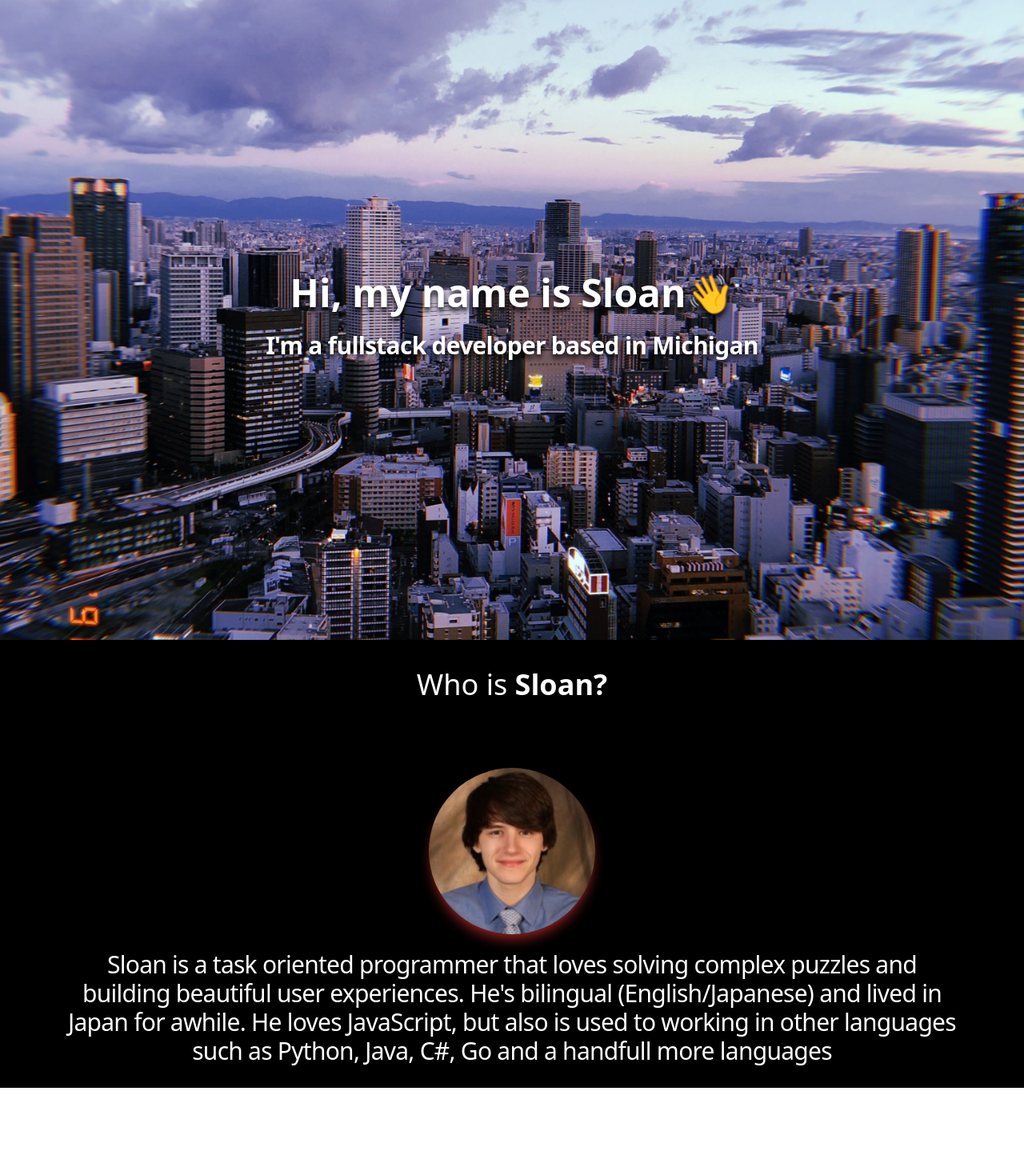
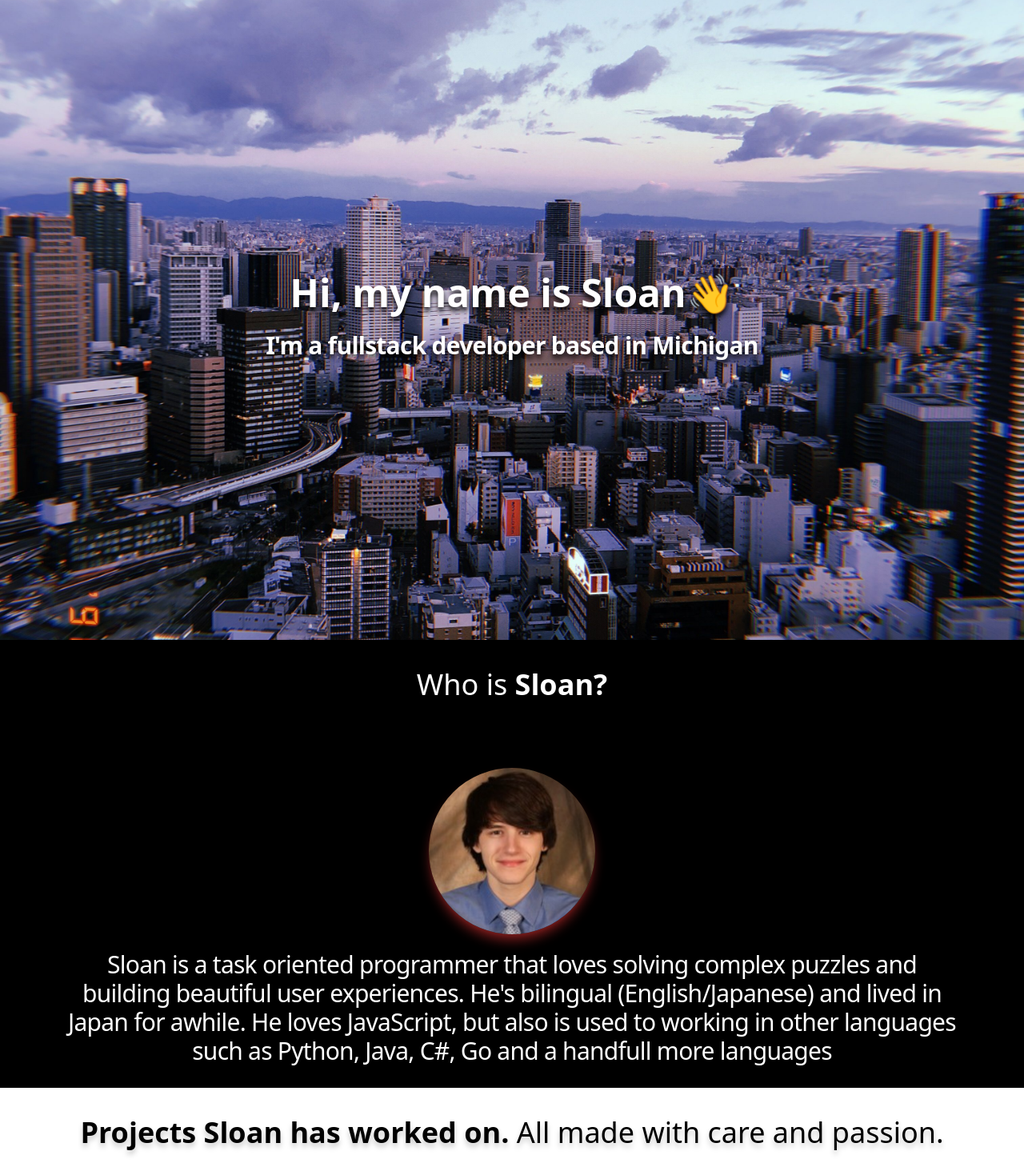
Before and after one commit to Sloansta/sloan-boyce, a React (Create React App) app in the folder portfolio/: page / in a window 1280 px wide. Shown: the top 1469 px of the page at 80% size. Before the commit the page ends 1360 px from the top, so only its background shows below. Built offline with nearby package versions, Linux system fonts and the light colour scheme.

Commit message:
attempted to fix scaling issue. added Works component (in progress)

```diff
--- a/portfolio/src/App.js
+++ b/portfolio/src/App.js
@@ -1,6 +1,7 @@
 //import Nav from './components/Nav';
 import Jumbotron from './components/Jumbotron';
 import About from './components/About';
+import Works from './components/Works';
 import './index.css'
 
 function App() {
@@ -8,6 +9,7 @@ function App() {
     <div className='smooth-scroll md:scroll-auto'>
       <Jumbotron />
       <About />
+      <Works />
     </div>
   );
 }
--- a/portfolio/src/components/Jumbotron.js
+++ b/portfolio/src/components/Jumbotron.js
@@ -4,7 +4,7 @@ const Jumbotron = () => {
     return (
         <div className="min-h-screen flex flex-col items-center justify-center p-0 m-0">
             <img
-            className="absolute w-full h-full object-cover bg-fixed"
+            className="absolute w-full h-full object-cover bg-fixed sm:scale-100"
             src={Image}
             alt="Osaka"
             />
--- /dev/null
+++ b/portfolio/src/components/Works.js
@@ -0,0 +1,13 @@
+
+const Works = () => {
+    return (
+        <div className="flex flex-col bg-white text-black">
+            <h2 className="text-4xl md:justify-start sm:justify-center text-center p-4 m-5 drop-shadow-[0_5px_3px_rgba(0,0,0,0.2)]">
+                <strong>Projects Sloan has worked on. </strong>
+                All made with care and passion.
+            </h2>
+        </div>
+    )
+};
+
+export default Works;
```
